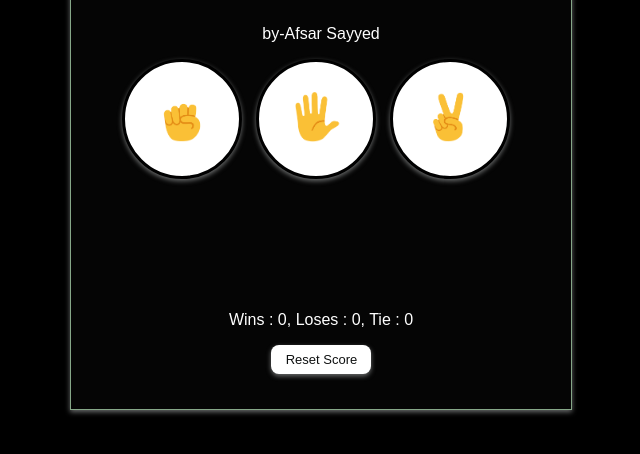
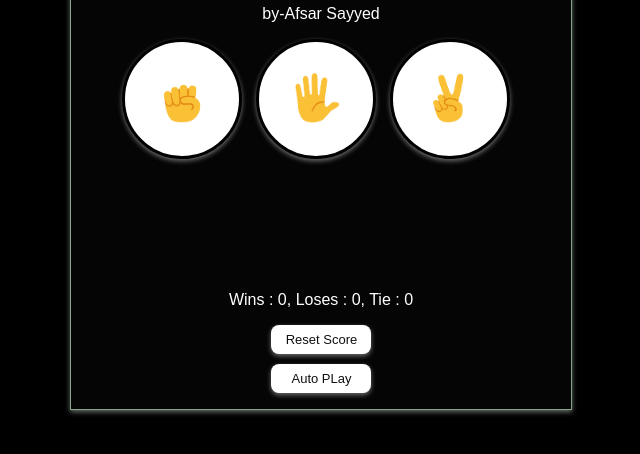
Before and after one commit to mdafsar221b/rock-paper-scissor, a plain HTML site: page index.html in a window 1280 px wide. Shown: the part 110-564 px from the top of the page, without its empty margins (319-959 px from the left). Drawn offline with Linux system fonts and the light colour scheme.

Commit message:
Automation
Added autoplay btn

```diff
--- a/index.html
+++ b/index.html
@@ -47,6 +47,10 @@
     updateScore();
 
     " class="reset-btn"> Reset Score</button>
+    <button class="auto-play-btn" onclick="
+     autoPlay();
+
+    ">Auto PLay</button>
 
 </div>
 
```
